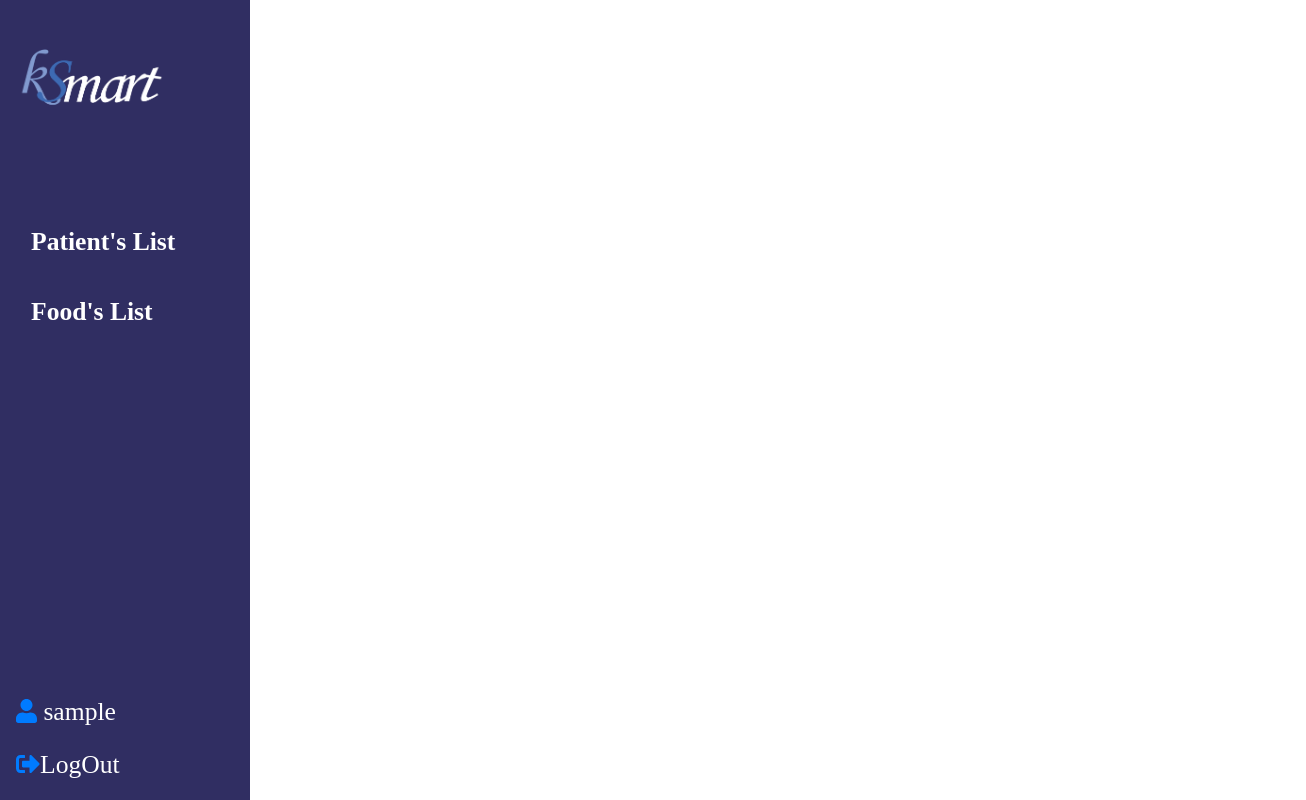
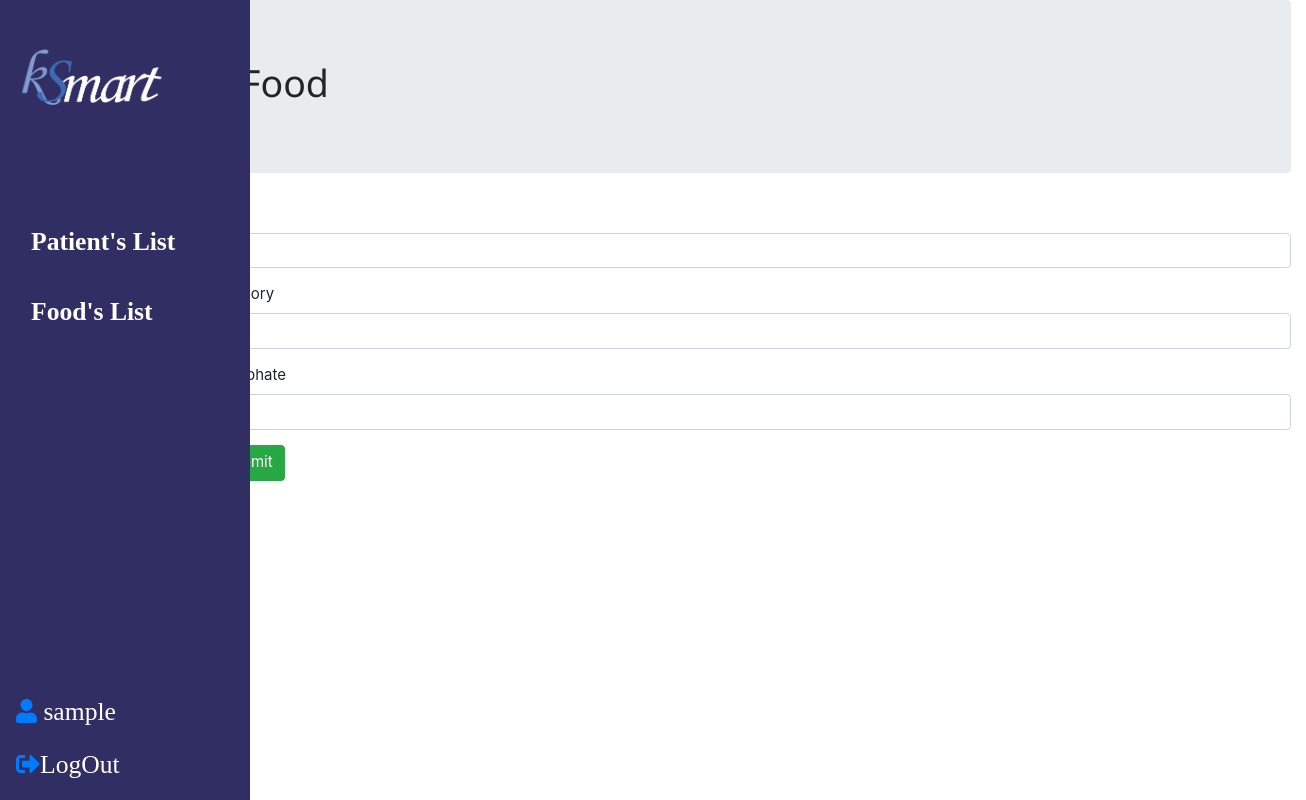
Before and after one commit to Kukkik1998s/kSmart-web, a Vue app: page /food/1 in a window 1280 px wide. Shown: the whole page, 1306 px wide, since content can reach past the window. Built offline with nearby package versions, Linux system fonts and the light colour scheme; no server answers; sample sign-in values are in the browser's storage.

Commit message:
add edit food

```diff
--- a/src/router.js
+++ b/src/router.js
@@ -60,13 +60,13 @@ export const router = new Router({
       // lazy-loaded
       component: () => import('./view/BoardFood.vue')
     },
-    /*
+
     {
       path:'/food/:foodId',
       name: 'food',
       component:() => import('./view/FoodDetail.vue')
     },
-    */
+
   ]
 });
 
--- a/src/service/user.service.js
+++ b/src/service/user.service.js
@@ -37,6 +37,10 @@ class UserService {
     return axios.get(BASE_URL+"meal/foods",{headers: authHeader()});
   }
 
+  getFood(id) {
+    return axios.get(BASE_URL+"meal/foods/"+id,{headers: authHeader()});
+  }
+
 }
 
 export default new UserService();
--- a/src/view/BoardFood.vue
+++ b/src/view/BoardFood.vue
@@ -16,7 +16,7 @@
           <td>{{food.name}}</td>
           <td>{{food.category}}</td>
           <td>{{food.phosphate}}</td>
-          <td><router-link :to="{ name: 'view', params: { foodData: food } }">
+          <td><router-link :to="{ name: 'food', params: { foodId: food.id } }">
             <div class="btn btn-info btn-lg">View</div> </router-link>
           </td>
         </tr>
--- a/src/view/FoodDetail.vue
+++ b/src/view/FoodDetail.vue
@@ -5,7 +5,46 @@
         Food
       </h1>
     </header>
+    <div class="submit-form">
+    <div>
+      <div class="form-group">
+        <label for="name">name</label>
+        <input
+          type="text"
+          class="form-control"
+          id="name"
+          required
+          v-model="food.name"
+          name="name"
+        />
+      </div>
+      <div class="form-group">
+        <label for="category">category</label>
+        <input
+          type="text"
+          class="form-control"
+          id="category"
+          required
+          v-model="food.category"
+          name="category"
+        />
+      </div>
+      <div class="form-group">
+        <label for="description">phosphate</label>
+        <input
+          type="number"
+          class="form-control"
+          id="phosphate"
+          required
+          v-model="food.phosphate"
+          name="phosphate"
+        />
+      </div>
 
+      <button @click="submitFood" class="btn btn-success">Submit</button>
+    </div>
+  </div>
+<!--
 <div class="table-responsive">
     <table class="table table-striped table-light table-bordered table-hover text-left">
     <thead>
@@ -25,17 +64,18 @@
       </tr>
       <tr>
           <td>Category</td>
-          <td> {{user.category}}</td>
+          <td> {{food.category}}</td>
 
       </tr>
       <tr>
           <td>Phosphorus</td>
-          <td>{{user.phosphorus}}</td>
+          <td>{{food.phosphate}}</td>
 
       </tr>
       </tbody>
     </table>
 </div>
+-->
   </div>
 </template>
 
@@ -45,10 +85,12 @@ import UserService from '../service/user.service';
         name: 'food',
         data () {
             return {
-                id: '',
-                name:'',
-                category:'',
-                phosphorus:'',
+                food : {
+                  "id":"",
+                  "name":"",
+                  "category":"",
+                  "phosphorus":""
+                }
             }
         },
         computed:{
@@ -58,9 +100,9 @@ import UserService from '../service/user.service';
           this.foodId=this.$route.params.foodId
         },
         mounted() {
-          UserService.getPatientDetail(this.username).then(
+          UserService.getFood(this.foodId).then(
             response => {
-              this.user = response.data;
+              this.food = response.data;
             },
             error => {
               this.content =
@@ -70,22 +112,39 @@ import UserService from '../service/user.service';
             }
           );
 
-          PatientService.getPatientMeal(this.username).then(
-            response => {
-              this.meals = response.data;
-            },
-            error => {
-              this.content =
-                (error.response && error.response.data) ||
-                error.message ||
-                error.toString();
-            }
-          );
+
         },
         methods: {
             navigate() {
                 router.go(-1);
             },
+            submitFood() {
+              /*
+              var data = {
+                "id": this.food.id,
+                "name": this.food.name,
+                "ingredients": this.food.ingredients,
+                "category": this.food.category,
+                "phosphate": this.food.phosphate,
+                "latestUpdate": this.food.latestUpdate,
+              };
+              */
+              UserService.saveFood(this.food).then(
+                response => {
+                  this.tutorial.id = response.data.id;
+                  console.log(response.data);
+                  router.go(-1);
+                },
+                error => {
+                  this.content =
+                    (error.response && error.response.data) ||
+                    error.message ||
+                    error.toString();
+                })
+              .catch(e => {
+                console.log(e);
+               });
+            }
         },
 
     }
```
Also changed, not shown: 1 other file (tests, documents, lock files or other folders).
